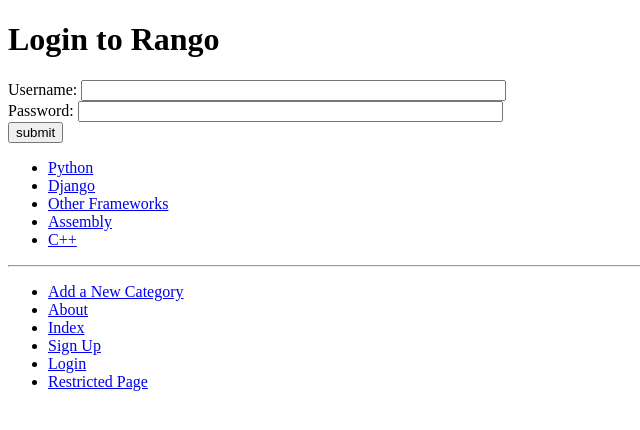
After one commit to JThompGgow/tango_with_django_project, a Django app: page /rango/login/ in a window 1280 px wide. The commit adds this page. Shown: the top 430 px of the page, without its empty margins (0-640 px from the left). Run offline with Django 3.2, Linux system fonts and the light colour scheme; data comes from the database, SQL or seed files in the repository; both versions use the stored data as it was after the commit.

Commit message:
Chapter 9.8

```diff
--- a/rango/urls.py
+++ b/rango/urls.py
@@ -10,4 +10,6 @@ urlpatterns = [
     path('add_category/', views.add_category, name='add_category'),
     path('category/<slug:category_name_slug>/add_page/', views.add_page, name='add_page'),
     path('register/', views.register, name='register'),
+    path('login/', views.user_login, name='login'),
+    path('restricted/', views.restricted, name='restricted'),
 ]
--- a/rango/views.py
+++ b/rango/views.py
@@ -7,7 +7,8 @@ from django.shortcuts import redirect
 from rango.forms import PageForm
 from django.urls import reverse
 from rango.forms import UserForm, UserProfileForm
-
+from django.contrib.auth import authenticate, login
+from django.contrib.auth.decorators import login_required
 
 def index(request):
     # Query the database for a list of ALL categories currently stored.
@@ -168,3 +169,49 @@ def register(request):
 
     # Render the template depending on the context.
     return render(request, 'rango/register.html', context = {'user_form': user_form, 'profile_form': profile_form, 'registered': registered})
+
+def user_login(request):
+    # If the request is a HTTP POST, try to pull out the relevant information.
+    if request.method == 'POST':
+        # Gather the username and password provided by the user.
+        # This information is obtained from the login form.
+        # We use request.POST.get('<variable>') as opposed
+        # to request.POST['<variable>'], because the
+        # request.POST.get('<variable>') returns None if the
+        # value does not exist, while request.POST['<variable>']
+        # will raise a KeyError exception.
+        username = request.POST.get('username')
+        password = request.POST.get('password')
+
+        # Use Django's machinery to attempt to see if the username/password
+        # combination is valid - a User object is returned if it is.
+        user = authenticate(username=username, password=password)
+
+        # If we have a User object, the details are correct.
+        # If None (Python's way of representing the absence of a value), no user
+        # with matching credentials was found.
+        if user:
+            # Is the account active? It could have been disabled.
+            if user.is_active:
+                # If the account is valid and active, we can log the user in.
+                # We'll send the user back to the homepage.
+                login(request, user)
+                return redirect(reverse('rango:index'))
+            else:
+                # An inactive account was used - no logging in!
+                return HttpResponse("Your Rango account is disabled.")
+        else:
+            # Bad login details were provided. So we can't log the user in.
+            print(f"Invalid login details: {username}, {password}")
+            return HttpResponse("Invalid login details supplied.")
+
+    # The request is not a HTTP POST, so display the login form.
+    # This scenario would most likely be a HTTP GET.
+    else:
+        # No context variables to pass to the template system, hence the
+        # blank dictionary object...
+        return render(request, 'rango/login.html')
+
+@login_required
+def restricted(request):
+    return HttpResponse("Since you're logged in, you can see this text!")
--- a/tango_with_django_project/settings.py
+++ b/tango_with_django_project/settings.py
@@ -127,3 +127,5 @@ USE_TZ = True
 # https://docs.djangoproject.com/en/2.2/howto/static-files/
 
 STATIC_URL = '/static/'
+
+LOGIN_URL = 'rango:login'
--- a/templates/rango/base.html
+++ b/templates/rango/base.html
@@ -29,6 +29,8 @@
 				<li><a href="{% url 'rango:about' %}">About</a></li>
 				<li><a href="{% url 'rango:index' %}">Index</a></li>
 				<li><a href="{% url 'rango:register' %}">Sign Up</a></li>
+				<li><a href="{% url 'rango:login' %}">Login</a></li>
+				<li><a href="{% url 'rango:restricted' %}">Restricted Page</a></li>
 			</ul>
 		</div>
 	</body>
--- /dev/null
+++ b/templates/rango/login.html
@@ -0,0 +1,18 @@
+{% extends 'rango/base.html' %}
+{% load staticfiles %}
+
+{% block title_block %}
+	Login
+{% endblock %}
+
+{% block body_block %}
+<h1>Login to Rango</h1>
+<form id="login_form" method="post" action="{% url 'rango:login' %}">
+	{% csrf_token %}
+	Username: <input type="text" name="username" value="" size="50" />
+	<br />
+	Password: <input type="password" name="password" value="" size="50" />
+	<br />
+	<input type="submit" value="submit" />
+</form>
+{% endblock %}
```
Also changed, not shown: templates/rango/index.html (+6 -1 lines), db.sqlite3.
